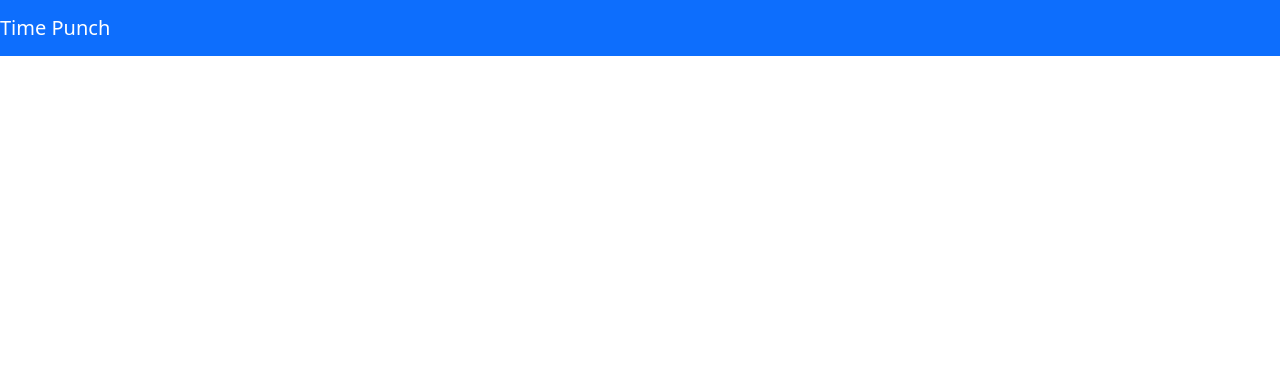
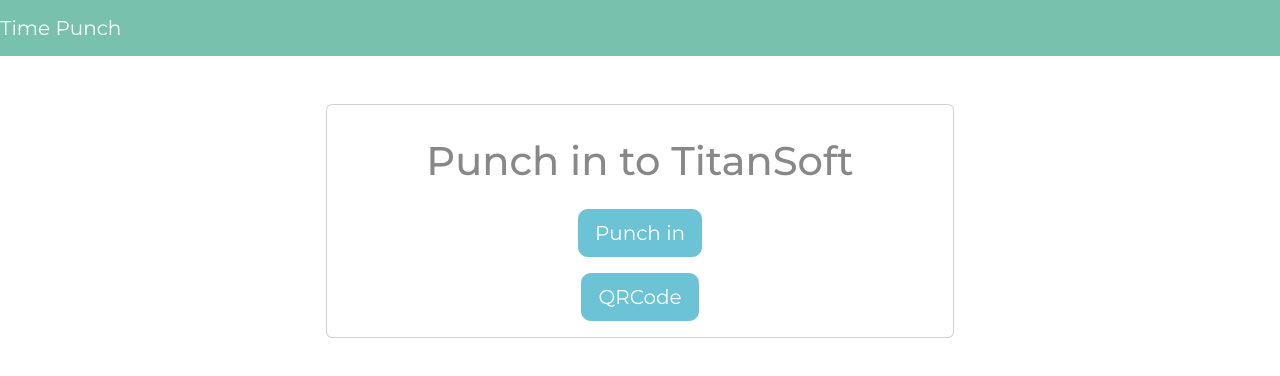
Before and after one commit to steven4program/time-punch-vue, a Vue app: page /#/ in a window 1280 px wide. Shown: the top 376 px of the page. Built offline with nearby package versions, Linux system fonts and the light colour scheme.

Commit message:
prepare for deploying

```diff
--- a/package.json
+++ b/package.json
@@ -11,6 +11,7 @@
   "dependencies": {
     "axios": "^1.2.2",
     "bootstrap": "^5.2.3",
+    "bootswatch": "^5.2.3",
     "pinia": "^2.0.28",
     "sweetalert2": "^11.6.16",
     "vue": "^3.2.45",
--- a/src/main.js
+++ b/src/main.js
@@ -1,7 +1,7 @@
 import { createApp } from 'vue'
 import { createPinia } from 'pinia'
 
-import 'bootstrap/dist/css/bootstrap.min.css'
+import 'bootswatch/dist/minty/bootstrap.min.css'
 import 'bootstrap'
 
 import App from './App.vue'
--- /dev/null
+++ b/src/stores/staff.js
@@ -0,0 +1,19 @@
+import { ref, reactive } from 'vue'
+import { defineStore } from 'pinia'
+
+export const getCurrentStaff = defineStore('staff', () => {
+  const staff = reactive({
+    id: -1,
+    email: ''
+  })
+
+  const isAuthenticated = ref(false)
+
+  const setCurrentStaff = (staff, currentStaff) => {
+    staff.id = currentStaff.id
+    staff.email = currentStaff.email
+    isAuthenticated.value = true
+  }
+
+  return { staff, isAuthenticated, setCurrentStaff }
+})
--- a/src/views/HomeView.vue
+++ b/src/views/HomeView.vue
@@ -1,5 +1,17 @@
 <template>
-  <div></div>
+    <div class="row mt-5">
+      <div class="col-md-6 m-auto">
+        <div class="card card-body">
+          <h1 class="text-center mt-3">Punch in to TitanSoft</h1>
+          <div class="mt-3 m-auto">
+            <button type="button" class="btn btn-info btn-lg">Punch in</button>
+          </div>
+          <div class="mt-3 m-auto">
+            <button type="button" class="btn btn-info btn-lg">QRCode</button>
+          </div>
+        </div>
+      </div>
+    </div>
 </template>
 
 <script>
--- a/src/views/StaffsLogin.vue
+++ b/src/views/StaffsLogin.vue
@@ -24,6 +24,9 @@
 import { Toast } from '../utils/helpers'
 import { ref, reactive } from 'vue'
 import { useRouter } from 'vue-router'
+import { getCurrentStaff } from '../stores/staff'
+
+const staffStore = getCurrentStaff()
 
 const router = useRouter()
 
@@ -59,6 +62,8 @@
 
     localStorage.setItem('token', data.token)
 
+    staffStore.setCurrentStaff(staffStore.staff, data.staff)
+
     router.push('/')
   } catch (error) {
     inputData.password = ''
--- a/vite.config.js
+++ b/vite.config.js
@@ -10,5 +10,6 @@
     alias: {
       '@': fileURLToPath(new URL('./src', import.meta.url))
     }
-  }
+  },
+  base: '/time-punch-vue/'
 })
```
Also changed, not shown: src/stores/counter.js (deleted, +0 -14 lines), 2 other files (tests, documents, lock files or other folders).
